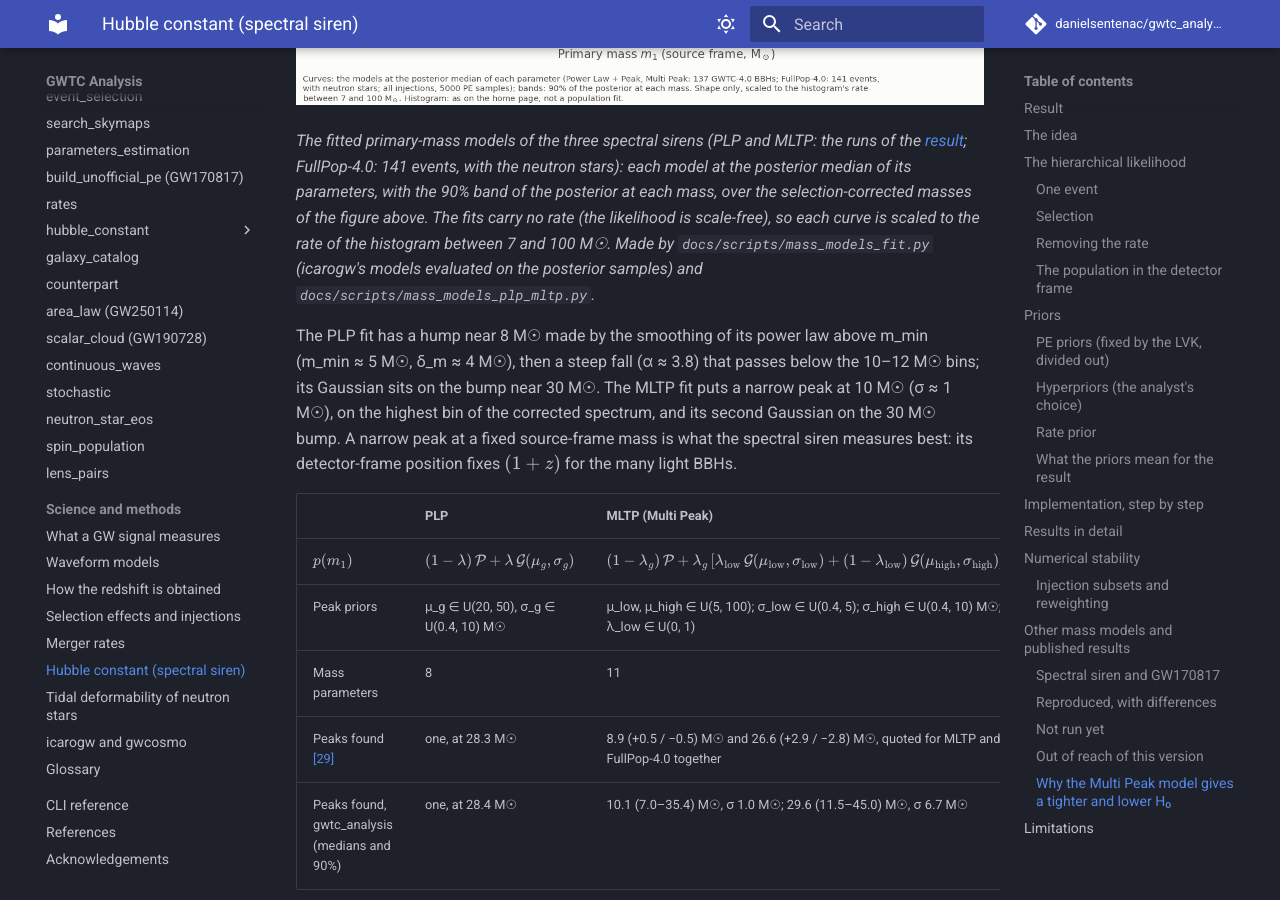
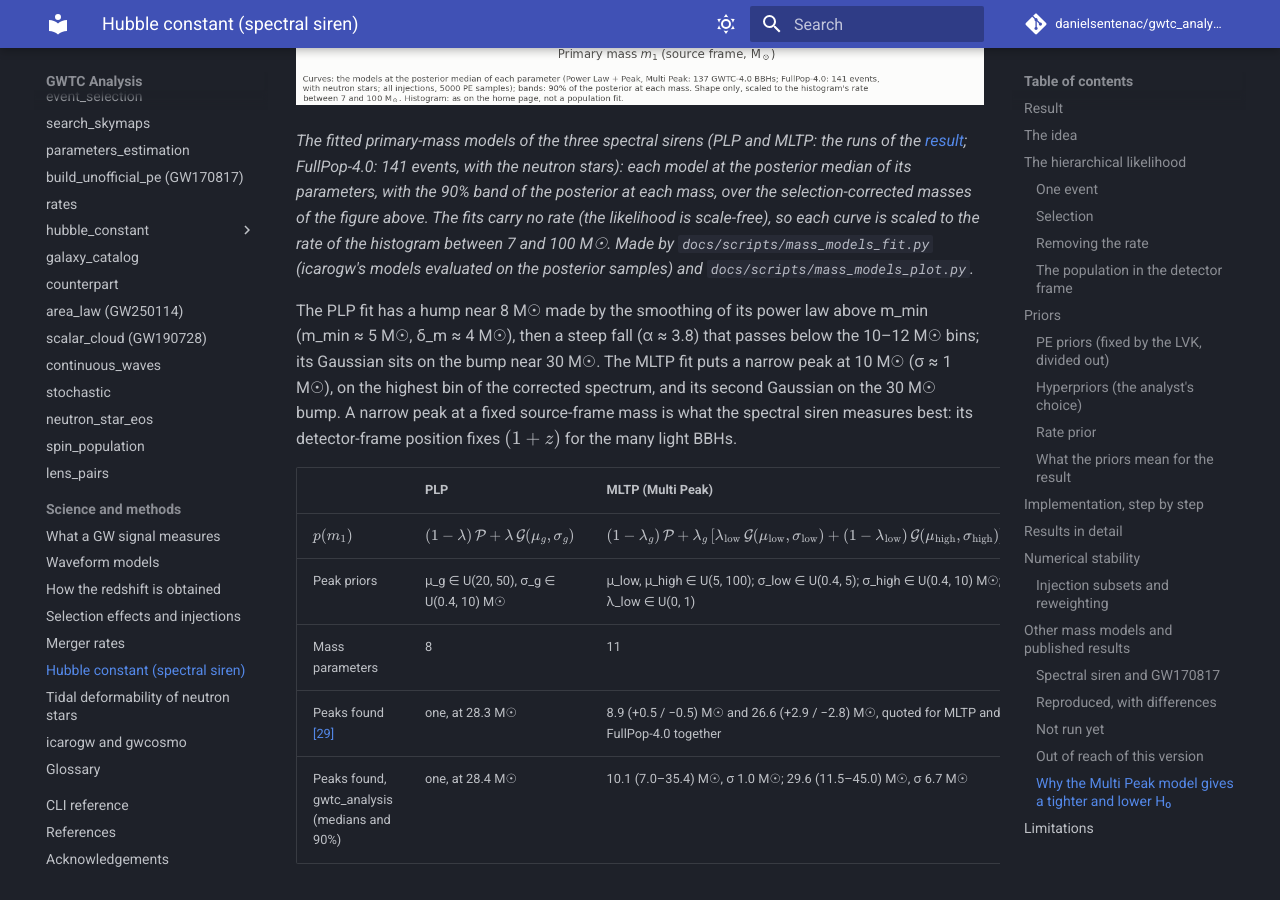
Before and after one commit to danielsentenac/gwtc_analysis, an MkDocs documentation site: the page built from docs/science/spectral-siren.md, in a window 1280 px wide and 900 px high, scrolled down 17927 px. Built offline with MkDocs 1.6.1 and Material for MkDocs 9.7.7, drawn with Linux system fonts in a browser that asks for light colours; comment, search, counter and statistics services are not loaded.

Commit message:
docs scripts: mass_models_plp_mltp.py -> mass_models_plot.py, figure mass_models.png (three models)
Co-Authored-By: Claude Opus 5.5 <noreply@anthropic.com>

```diff
--- a/docs/science/spectral-siren.md
+++ b/docs/science/spectral-siren.md
@@ -518,7 +518,7 @@ the 10 M☉ one is narrow and populated by many events: a sharper ruler for the
 
 The fitted models show it:
 
-![Fitted Power Law + Peak and Multi Peak models over the selection-corrected masses](../img/mass_models_plp_mltp.png)
+![Fitted Power Law + Peak, Multi Peak and FullPop-4.0 models over the selection-corrected masses](../img/mass_models.png)
 
 *The fitted primary-mass models of the three spectral sirens (PLP and MLTP: the runs of the [result](#result);
 FullPop-4.0: 141 events, with the neutron stars): each model at the
@@ -526,7 +526,7 @@ posterior median of its parameters, with the 90% band of the posterior at each m
 masses of the figure above. The fits carry no rate (the
 likelihood is scale-free), so each curve is scaled to the rate of the histogram between 7 and 100 M☉. Made by
 `docs/scripts/mass_models_fit.py` (icarogw's models evaluated on the posterior samples) and
-`docs/scripts/mass_models_plp_mltp.py`.*
+`docs/scripts/mass_models_plot.py`.*
 
 The PLP fit has a hump near 8 M☉ made by the smoothing of its power law above m_min (m_min ≈ 5 M☉,
 δ_m ≈ 4 M☉), then a steep fall (α ≈ 3.8) that passes below the 10–12 M☉ bins; its Gaussian sits on the bump near
--- a/docs/scripts/mass_distribution_selection_corrected.py
+++ b/docs/scripts/mass_distribution_selection_corrected.py
@@ -120,7 +120,7 @@ fig.tight_layout(rect=(0, 0.06, 1, 1))
 out = OUT / "mass_distribution_selection_corrected.png"
 fig.savefig(out, facecolor=SURFACE)
 print("wrote", out, "| events without m1 bounds:", missing)
-# the corrected histogram, for the overlay of the fitted mass models (mass_models_plp_mltp.py)
+# the corrected histogram, for the overlay of the fitted mass models (mass_models_plot.py)
 data = Path(__file__).resolve().parent / "data" / "mass_distribution_selection_corrected.tsv"
 data.parent.mkdir(exist_ok=True)
 np.savetxt(data, np.column_stack([edges[:-1], edges[1:], counts, rate_bins, lo90, hi90]), delimiter="\t",
--- a/docs/scripts/mass_models_fit.py
+++ b/docs/scripts/mass_models_fit.py
@@ -5,7 +5,7 @@ For each finished `hubble_constant --method spectral` work directory given, eval
 primary-mass density p(m1 | Λ) of its mass model for each posterior sample Λ (posterior_reweighted.tsv, else
 posterior.tsv), with icarogw's own model, and writes the median and the 90% band of m1·p(m1) (the density per
 ln m1), and the model at the posterior median of each parameter, on a grid of m1:
-docs/scripts/data/mass_models_fit.tsv, read by mass_models_plp_mltp.py.
+docs/scripts/data/mass_models_fit.tsv, read by mass_models_plot.py.
 
 - Power Law + Peak and Multi Peak: the primary-mass prior smoothed at m_min, as in the likelihood.
 - FullPop-4.0: a joint density p(m1) p(m2) f(m1, m2) with a pairing function f; p(m1) is its integral over m2 < m1.
--- a/docs/scripts/mass_models_plp_mltp.py
+++ b/docs/scripts/mass_models_plot.py
@@ -2,11 +2,11 @@
 
 Reads docs/scripts/data/mass_distribution_selection_corrected.tsv (written by
 mass_distribution_selection_corrected.py) and docs/scripts/data/mass_models_fit.tsv (written by mass_models_fit.py
-from the hubble_constant runs), and writes docs/img/mass_models_plp_mltp.png. The models are fitted without their
+from the hubble_constant runs), and writes docs/img/mass_models.png. The models are fitted without their
 rate (scale-free likelihood): each curve is scaled to the rate of the histogram between 7 and 100 M_sun. Each
 model is drawn at the posterior median of its parameters, with the 90% band of the posterior at each mass.
 Run from anywhere:
-    python docs/scripts/mass_models_plp_mltp.py
+    python docs/scripts/mass_models_plot.py
 """
 from pathlib import Path
 
@@ -16,7 +16,7 @@ matplotlib.use("Agg")
 import matplotlib.pyplot as plt
 
 HERE = Path(__file__).resolve().parent
-OUT = HERE.parent / "img" / "mass_models_plp_mltp.png"
+OUT = HERE.parent / "img" / "mass_models.png"
 SURFACE, INK, INK2, GRID = "#fcfcfb", "#0b0b0b", "#52514e", "#e4e3df"
 BARS = "#c9c7c1"
 MODELS = (("plp", "Power Law + Peak", "#eb6834", "-"), ("mltp", "Multi Peak", "#2a78d6", "-"),
```
Also changed, not shown: docs/modes/hubble-constant.md (+1 -1 lines), docs/img/mass_models.png (renamed from docs/img/mass_models_plp_mltp.png).
